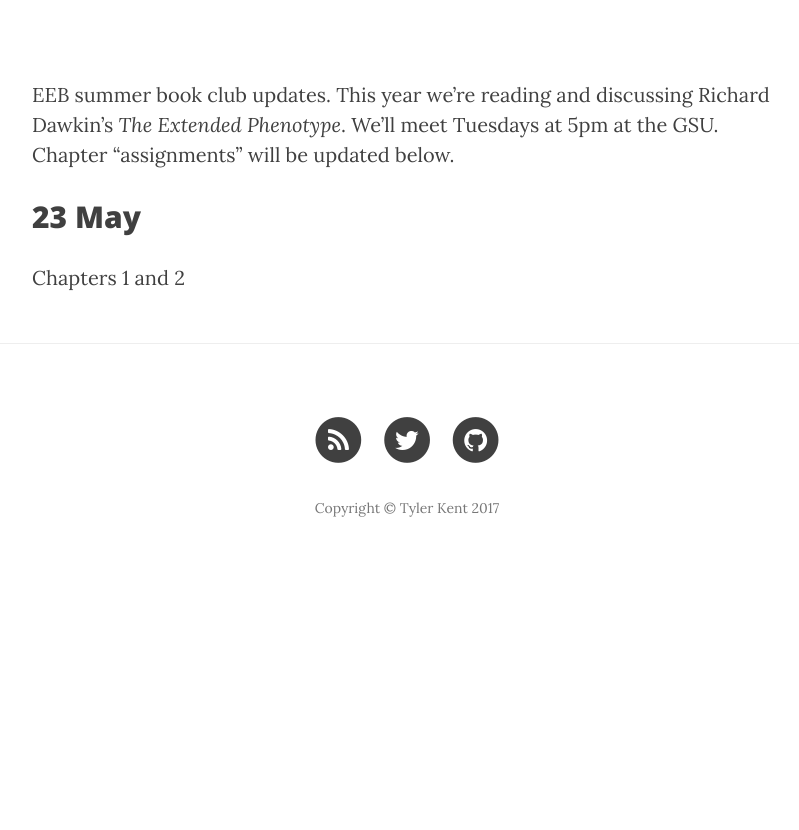
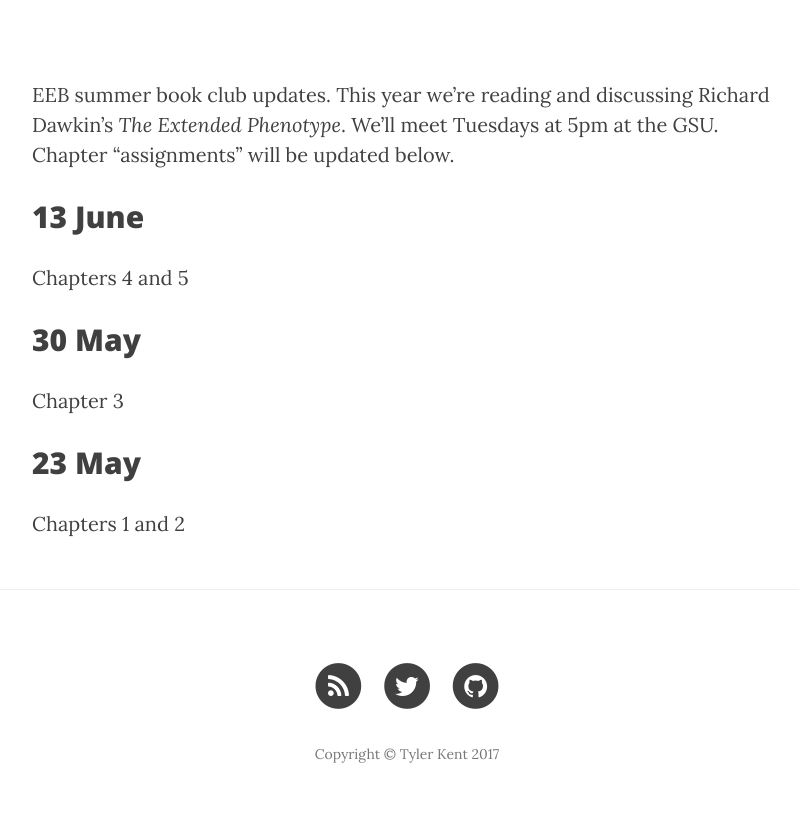
Before and after one commit to tvkent/tvkent.github.io, a Jekyll site: the page built from SummerBookClub.md, in a window 1280 px wide. Shown: the part 536-1366 px from the top of the page, without its empty margins (233-1032 px from the left). Built offline with Jekyll 4.4.1, drawn with Linux system fonts in a browser that asks for light colours; nearby versions of some CDN libraries; before the commit the page ends 1120 px from its top, so only the background shows below that.

Commit message:
book club

```diff
--- a/SummerBookClub.md
+++ b/SummerBookClub.md
@@ -7,6 +7,11 @@ header-img: "img/berryessa.jpg"
 
 EEB summer book club updates. This year we're reading and discussing Richard Dawkin's *The Extended Phenotype*. We'll meet Tuesdays at 5pm at the GSU. Chapter "assignments" will be updated below.
 
+## 13 June
+Chapters 4 and 5
+
+## 30 May
+Chapter 3
 
 ## 23 May
 Chapters 1 and 2
```
